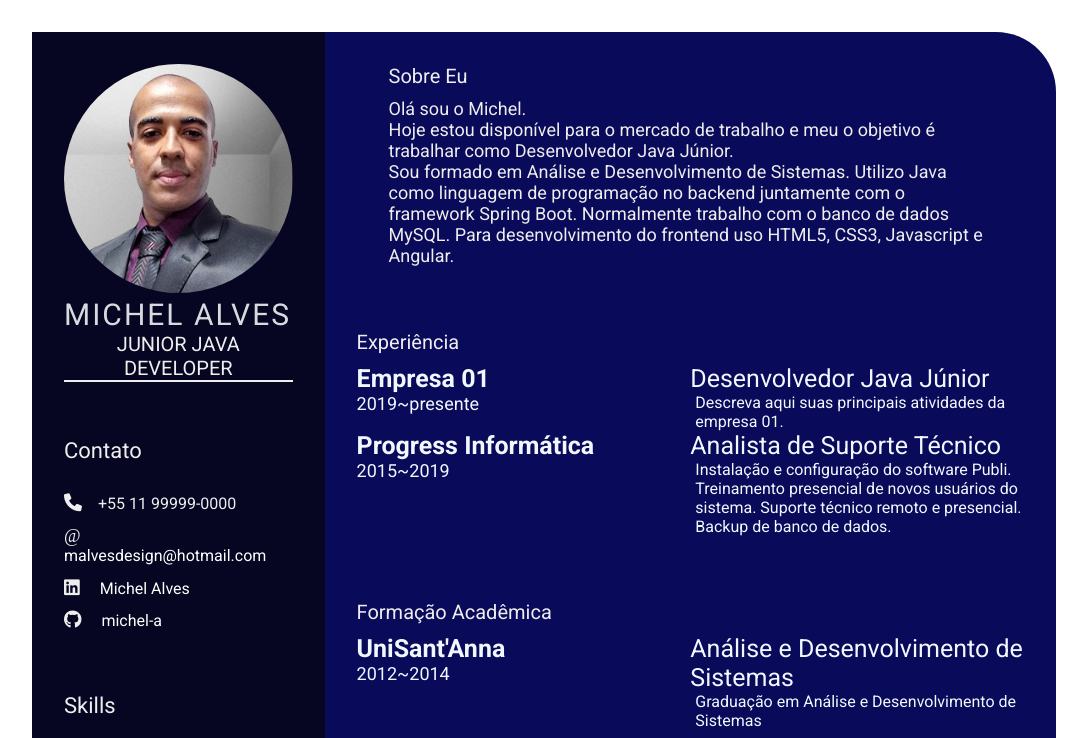
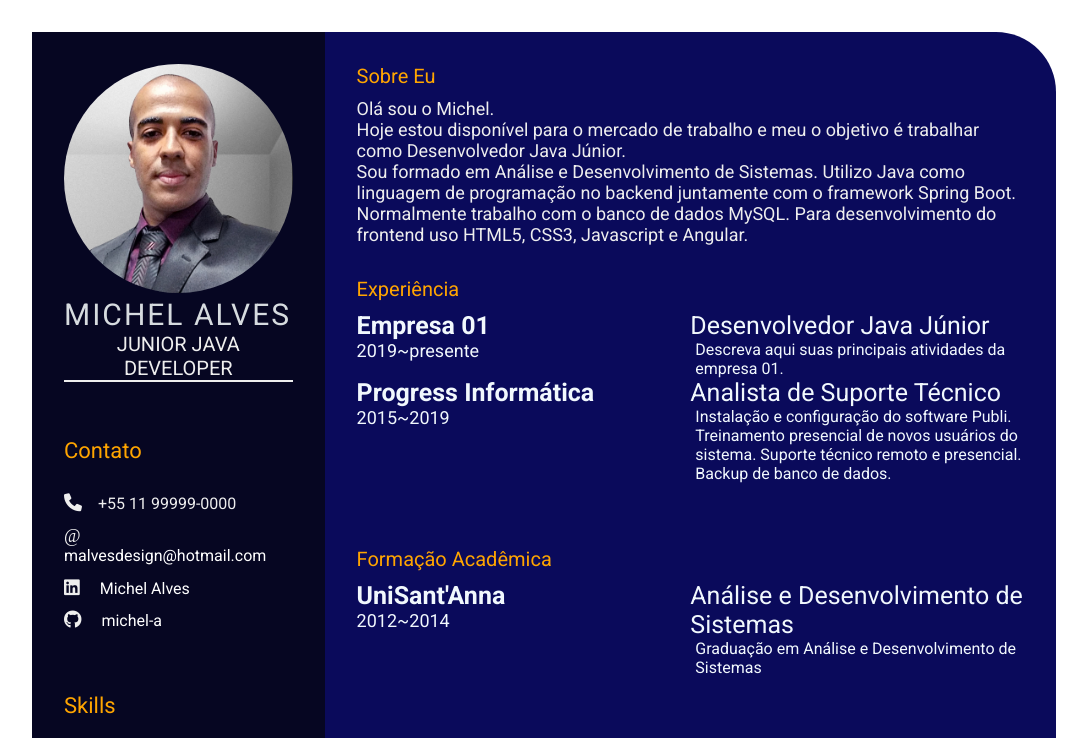
Before and after one commit to michel-a/jornada-dev, a plain HTML site: page index.html in a window 1280 px wide. Shown: the top 738 px of the page, without its empty margins (96-1183 px from the left). Drawn offline with Linux system fonts and the light colour scheme.

Commit message:
feature: add CSS style

```diff
--- a/css/style.css
+++ b/css/style.css
@@ -61,8 +61,12 @@
     padding-top: 3.5rem;
 }
 
+.left-title, .right-title {
+    color: orange;
+}
+
 .left-title {
-    color: #eeeeee;
+    /* color: #eeeeee; */
     font-size: 22px;
 }
 
@@ -97,13 +101,12 @@
 
 .right-title {
     margin-bottom: 10px;
-    color: #eeeeee;
+    /* color: #fff; */
     font-size: 20px;
 }
 
 .gap {
-    padding: 0 2rem 2rem 2rem;
-    /* padding-bottom: 2rem; */
+    padding-bottom: 2rem;
 }
 .about-me-contents {
     font-size: 18px;
```
Also changed, not shown: index.html (+2 -3 lines).
